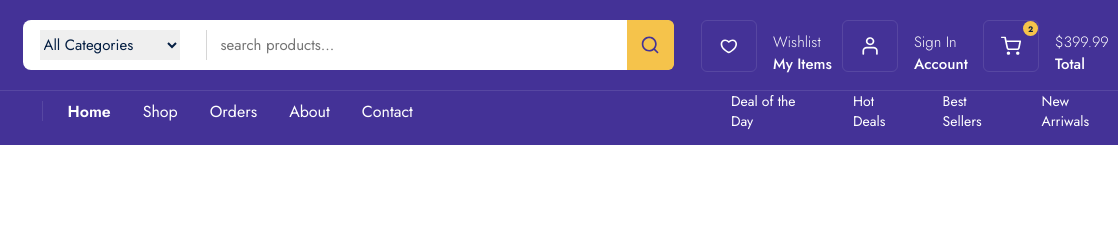
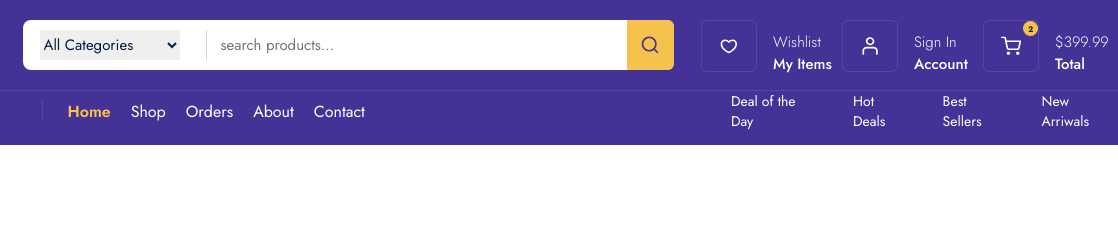
Before and after one commit to rasuljonoff/zenmart, a plain HTML site: page index.html in a window 1280 px wide. Shown: the top 249 px of the page, 162-1280 px from the left. Drawn offline with Linux system fonts and the light colour scheme.

Commit message:
fix: navbar bott

```diff
--- a/css/command.css
+++ b/css/command.css
@@ -214,16 +214,17 @@ p {
     display: flex;
     flex-direction: row;
     /* align-items: center; */
-    gap: 32px;
+    /* gap: 32px; */
 }
 .navbar_frame .navbar_route_menu a {
+    margin-right: 20px;
     color: #fff;
     font-family: "Jost";
     font-size: 16px;
     font-weight: 400;
 }
 .navbar_frame .navbar_route_menu a.title {
-    color: rgba(255, 255, 255, 1);
+    color: #f5c34b;
     font-weight: 600;
 }
 .navbar_frame .navbat_bott_menu_box .sorting_menu {
```
